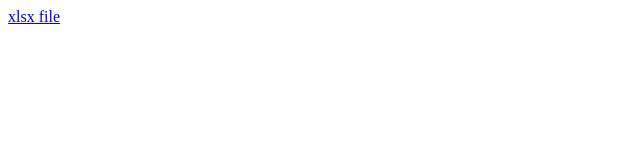
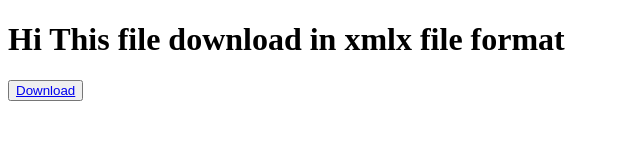
Before and after one commit to shivarajamurugan/Shivaraja_personal, a plain HTML site: page index.html in a window 1280 px wide. Shown: the whole page, without its empty margins (0-640 px from the left). Drawn offline with Linux system fonts and the light colour scheme.

Commit message:
Update index.html

```diff
--- a/index.html
+++ b/index.html
@@ -5,9 +5,14 @@
     <meta http-equiv="X-UA-Compatible" content="IE=edge">
     <meta name="viewport" content="width=device-width, initial-scale=1.0">
     <title>Test</title>
+
 </head>
 <body>
-    <a download="" href="test.xlsx" class="btn">xlsx file</a>
+<div class="btn">
+    <h1>Hi This file download in xmlx file format</h1>
+    <button><a download="" href="test.xlsx" class="btn">Download</a></button>
+</div>
+
 
 </body>
 </html>
```
